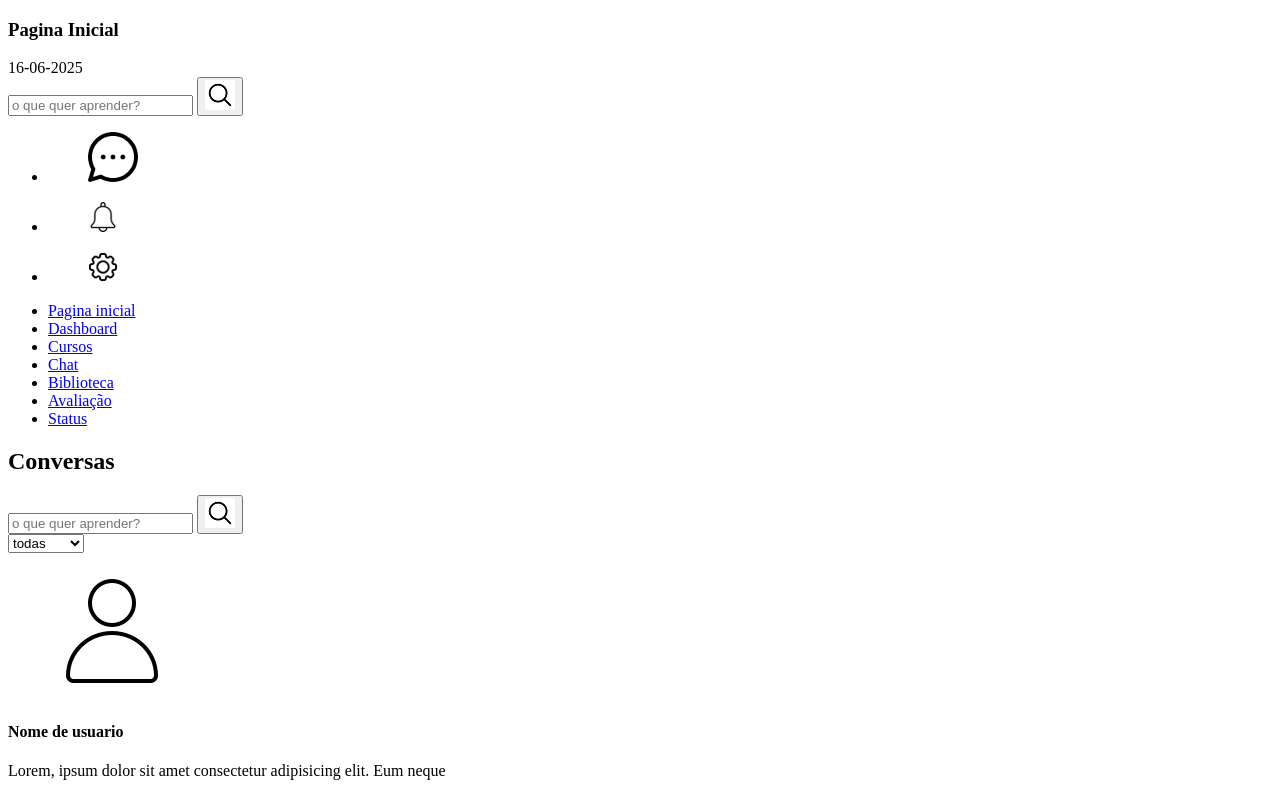
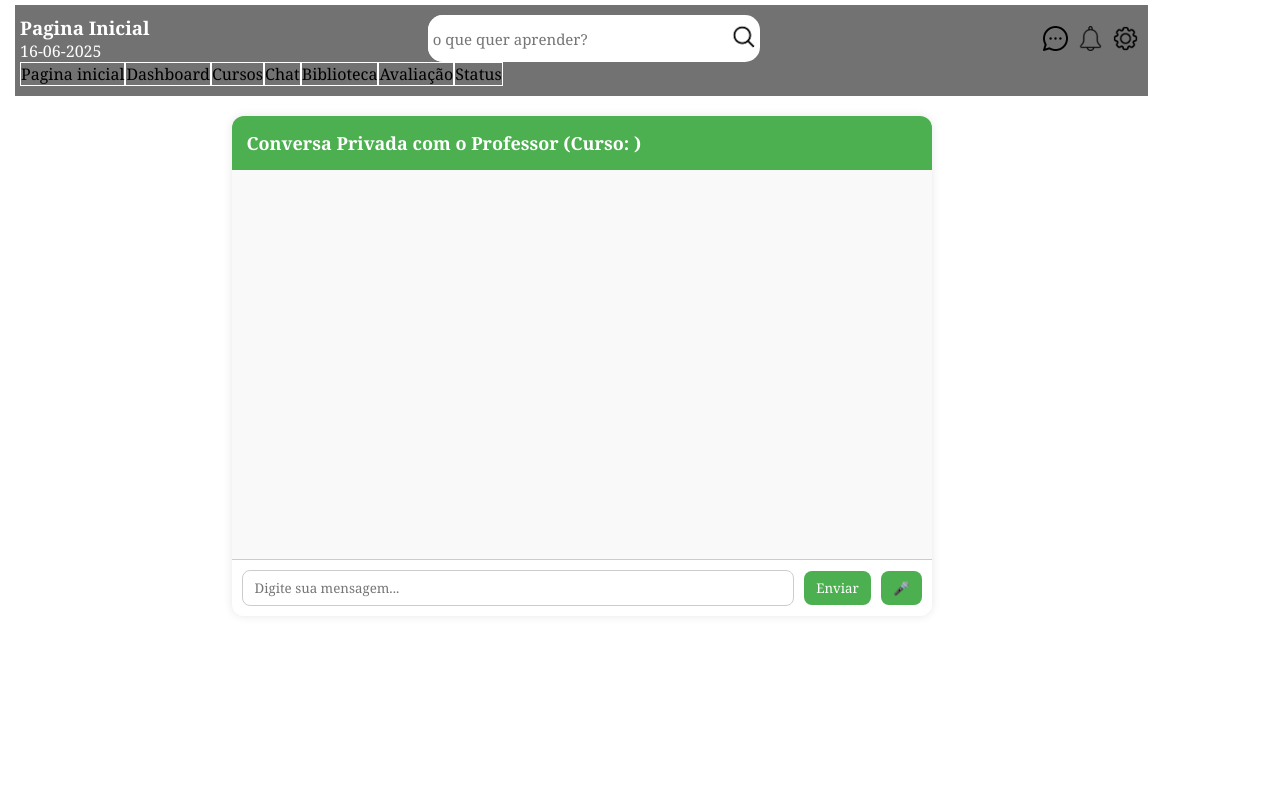
Before and after one commit to anibal-braulio/plataforma-elearning, a PHP site: page /pages-plataforma/professor/chat.php in a window 1280 px wide. Shown: the top 793 px of the page. After the commit the page ends 606 px from the top, so only its background shows below. Run offline with PHP 8.4, Linux system fonts and the light colour scheme; the visitor is signed in with stand-in values (Sample User, id 1); data that the repository does not hold is empty.

Commit message:
chat do curso em adameto de 10%

```diff
--- a/pages-plataforma/assets/css/prof/chat.css
+++ b/pages-plataforma/assets/css/prof/chat.css
@@ -0,0 +1,87 @@
+@import "prof-home.css";
+.chat-container {
+    max-width: 700px;
+    margin: 20px auto;
+    background: #f9f9f9;
+    border-radius: 12px;
+    box-shadow: 0 0 10px rgba(0,0,0,0.1);
+    display: flex;
+    flex-direction: column;
+    height: 500px;
+    overflow: hidden;
+  }
+
+  .chat-header {
+    background-color: #4caf50;
+    color: white;
+    padding: 15px;
+    font-size: 18px;
+    font-weight: bold;
+  }
+
+  .chat-body {
+    flex: 1;
+    padding: 15px;
+    overflow-y: auto;
+    display: flex;
+    flex-direction: column;
+    gap: 10px;
+  }
+
+  .message {
+    max-width: 70%;
+    padding: 10px 15px;
+    border-radius: 10px;
+    font-size: 14px;
+    position: relative;
+    word-wrap: break-word;
+    animation: fadeIn 0.3s ease-in-out;
+  }
+
+  .message.professor {
+    align-self: flex-start;
+    background-color: #e0f2f1;
+    color: #333;
+  }
+
+  .message.aluno {
+    align-self: flex-end;
+    background-color: #c8e6c9;
+    color: #333;
+  }
+
+  .chat-footer {
+    padding: 10px;
+    display: flex;
+    gap: 10px;
+    align-items: center;
+    border-top: 1px solid #ccc;
+    background: #fff;
+  }
+
+  .chat-footer input[type="text"] {
+    flex: 1;
+    padding: 8px 12px;
+    border-radius: 8px;
+    border: 1px solid #ccc;
+    outline: none;
+  }
+
+  .chat-footer button {
+    background: #4caf50;
+    color: white;
+    border: none;
+    padding: 8px 12px;
+    border-radius: 8px;
+    cursor: pointer;
+    transition: background 0.2s;
+  }
+
+  .chat-footer button:hover {
+    background: #388e3c;
+  }
+
+  @keyframes fadeIn {
+    from { opacity: 0; transform: translateY(10px); }
+    to { opacity: 1; transform: translateY(0); }
+  }
--- a/pages-plataforma/professor/chat.php
+++ b/pages-plataforma/professor/chat.php
@@ -2,63 +2,23 @@
 	$descricao_pagina = "chat de conversas privadas entre usuarios";
 	$titulo = "Conversas | Professor";
 	$url_css = "../assets/css/prof/chat.css";
-	$url_js1 = "../assets/js/cadastro.js";
-	$url_js1 = "../assets/js/cadastro.js";
+	$url_js1 = "../assets/js/jquery.js";
+	$url_js2 = "../assets/js/cha.js";
 	require_once "../templates/head.php";
 ?>
 <section class="body flex-row">
 	<section class="conteudo">
 		<?php require_once "../templates/header.php"?>
-		<section>
-        <section class="ctt-footer ctt-conversas flex-column center">
-					<div class="box-1 box-sms flex-row center just-b">
-						<h2>Conversas</h2>
-						<form class="flex-row center just-b" method="get">
-							<div class="form-busca flex-row center" id="form" action="dados-busca.php" method="get">
-								<input type="search" name="search" id="search" placeholder="o que quer aprender?">
-								<button class="center" name="buscar" id="buscar" type="submit">
-								<img loading="lazy" src="../assets/img/icons/lupa.png"></button>
-							</div>
-							<select>
-								<option>todas</option>
-								<option>não lidas</option>
-								<option>favoritos</option>
-							</select>
-						</form>
-					</div>
-					<div class="div-ss flex-column center just-b">
-						<section class="ss-user-sms flex-row center just-b">
-							<figure>
-								<img loading="lazy" src="../../assets/img/icons/user@1.png">
-							</figure>
-							<div class="flex-column center just-b">
-								<h4>Nome de usuario</h4>
-								<p>Lorem, ipsum dolor sit amet consectetur adipisicing elit. Eum neque</p>
-							</div>
-							<ul class="flex-row center just-b">
-								<li><img loading="lazy" src="../../assets/img/icons/edit.png" alt=""></li>
-								<li><img loading="lazy" src="../../assets/img/icons/eyes.png" alt=""></li>
-							</ul>
-							</li>
-						</section>
-						<section class="ss-user-sms flex-row center just-b">
-							<figure>
-								<img loading="lazy" src="../../assets/img/icons/user@1.png">
-							</figure>
-							<div class="flex-column center just-b">
-								<h4>Nome de usuario</h4>
-								<p>Lorem, ipsum dolor sit amet consectetur adipisicing elit. Eum neque</p>
-							</div>
-							<ul class="flex-row center just-b">
-								<li><img loading="lazy" src="../../assets/img/icons/edit.png" alt=""></li>
-								<li><img loading="lazy" src="../../assets/img/icons/eyes.png" alt=""></li>
-							</ul>
-							</li>
-						</section>
-					</div>
-				</section>
-        </section>
-    </section>
-</section>
+		<section class="chat-container">
+			<section class="chat-header">Conversa Privada com o Professor (Curso: )
+				<span id="notificacao" style="float:right;color:red"></span>
+			</section>
+			<section class="chat-body" id="chat-body"></section>
+			<section class="chat-footer">
+				<input type="text" id="mensagem" name="mensagem" placeholder="Digite sua mensagem...">
+				<button onclick="enviarMensagem()">Enviar</button>
+				<button onclick="gravarAudio()">🎤</button>
+			</section>
+		</section>
 </body>
 </html>
```
Also changed, not shown: backend/controllers/dados-mensagens-privados.php (added, +11 -0 lines), pages-plataforma/assets/js/chat.js (added, +64 -0 lines), pages-plataforma/assets/js/playAula.js (+0 -31 lines).
